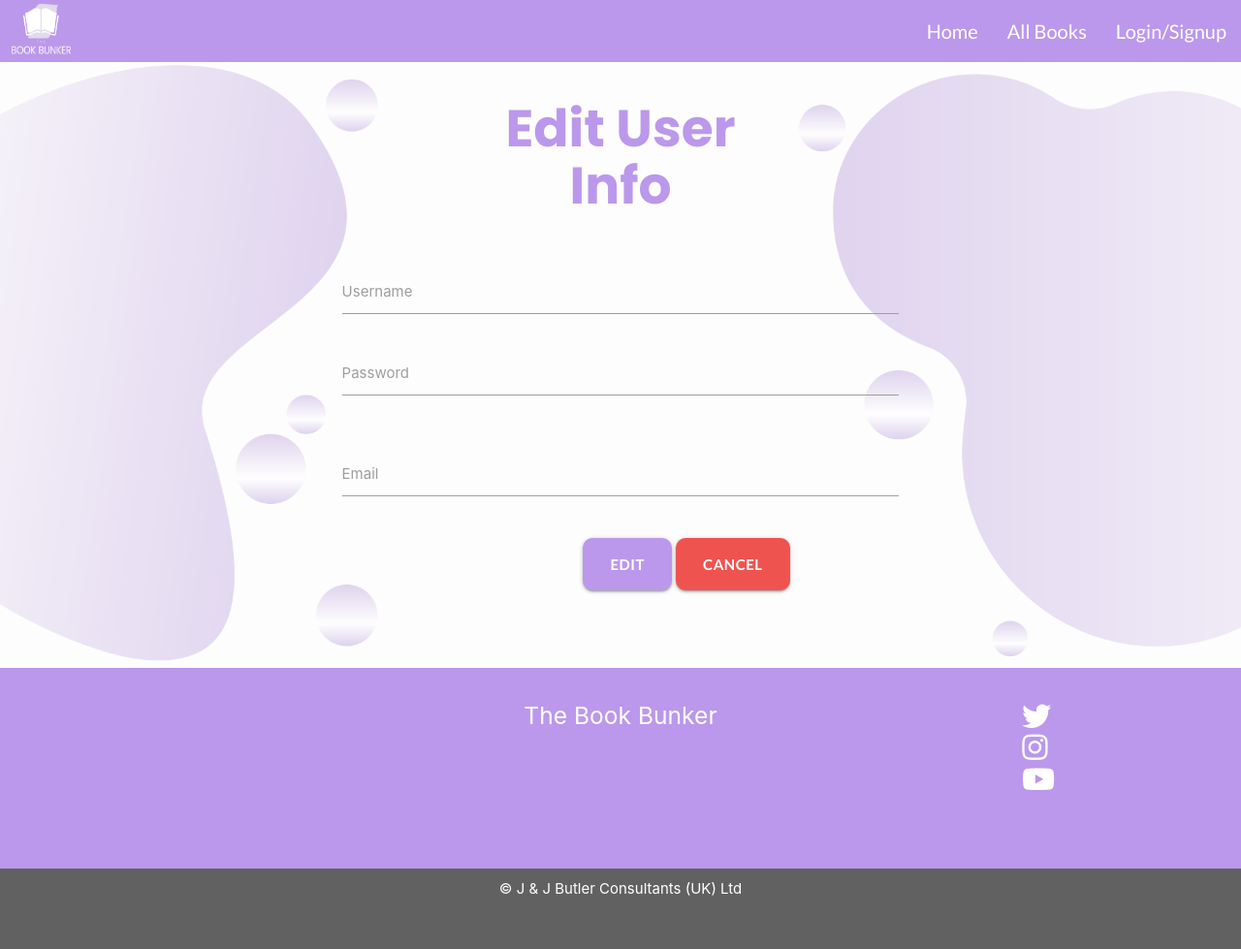
After one commit to daisybutler/The-Book-Bunker-project03, a Flask app: a page that uses templates/edit-user.html in a window 1280 px wide. The commit adds this page. Shown: the whole page at 97% size. Run offline with Flask 2, Linux system fonts and the light colour scheme; data that the repository does not hold is empty; some libraries are stand-ins or nearby versions.

Commit message:
Added user edit info function to settings. Sending the update returns an error.

```diff
--- a/app.py
+++ b/app.py
@@ -100,6 +100,26 @@ def dashboard(username):
     return render_template("dashboard.html", username=username,
                            recommended_books=recommended_books,
                            bookmarked_books=bookmarked_books)
+
+
+# EDIT USER INFO -------------------------------------
+@app.route("/edit-user/<username>", methods=['GET', 'POST'])
+def edit_user(username):
+
+    if request.method == 'POST':
+        updated_user = {
+            "username": request.form.get("username"),
+            "password": generate_password_hash(request.form.get("password")),
+            "email": request.form.get("email"),
+            "bookmarked": mongo.db.users.find_one({'bookmarked'})
+        }
+
+        mongo.db.users.update({'username': username}, updated_user)
+        flash("User info updated")
+        return redirect(url_for('dashboard', username=session["user"]))
+
+    user = mongo.db.users.find_one({'username': username})
+    return render_template("edit-user.html", user=user)
 
 
 # BOOKMARK BOOK -------------------------------------
--- a/static/css/style.css
+++ b/static/css/style.css
@@ -395,11 +395,11 @@ nav li a {
 }
 
 #sub-setting1 {
-    background-color: #e06969;
+    background-color: rgb(240, 221, 115);
 }
 
 #sub-setting2 {
-    background-color: rgb(240, 221, 115);
+    background-color: #e06969;
 }
 
 /* Collapsible elements containing readings list and added books */
--- a/templates/dashboard.html
+++ b/templates/dashboard.html
@@ -18,7 +18,7 @@
             <ul>
                 <!--User edit settings button-->
                 <li>
-                    <a id="sub-setting1" class="btn-floating">
+                    <a id="sub-setting1" class="btn-floating" href="{{ url_for('edit_user', username=session['user']) }}">
                         <i class="fas fa-user-edit"></i>
                     </a>
                 </li>
--- /dev/null
+++ b/templates/edit-user.html
@@ -0,0 +1,39 @@
+{% extends "base.html" %}
+{% block content %}
+
+<div class="row container">
+    <div class="row">
+        <div class="col s12 m4 offset-m4">
+            <h2>Edit User Info</h2>
+        </div>
+    </div>
+    <div class="row">
+        <form class="col s10 offset-s1 m8 offset-m2" method="POST" action="{{ url_for('edit_user', username=session['user']) }}">
+            <div class="row">
+                <div class="input-field col s12">
+                    <input value="{{ user.username }}" id="username" name="username" type="text" minlength="5" maxlength="15"
+                        pattern="^[a-zA-Z0-9]{5,15}$" class="validate" required>
+                    <label for="username">Username</label>
+                </div>
+                <div class="input-field col s12">
+                    <input value="{{ user.password }}" id="password" name="password" type="password" minlength="6" maxlength="15"
+                        pattern="^[a-zA-Z0-9]{5,15}$" class="validate" required>
+                    <label for="password">Password</label>
+                </div>
+            </div>
+            <div class="row">
+                <div class="input-field col s12">
+                    <input value="{{ user.email }}" id="email" name="email" type="email" class="validate" required>
+                    <label for="email">Email</label>
+                </div>
+            </div>
+            <div class="row">
+                <div class="col s4 m4 l12 offset-l5">
+                    <button type="submit" class="waves-effect waves-light btn btn-large">Edit</button>
+                    <a class="waves-effect waves-light btn-large red lighten-1" href="{{ url_for('dashboard', username=session['user']) }}">Cancel</a>
+                </div>
+            </div>
+        </form>
+    </div>
+</div>
+{% endblock %}
```
